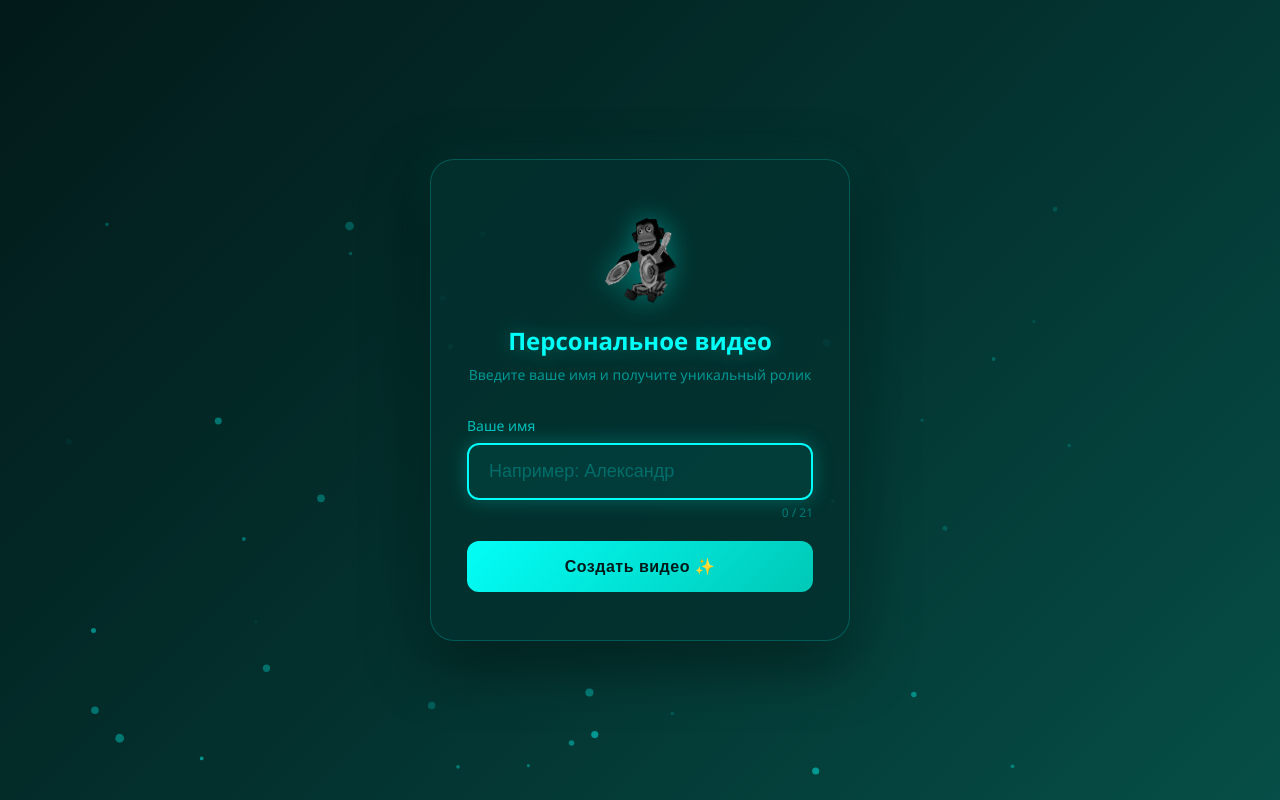
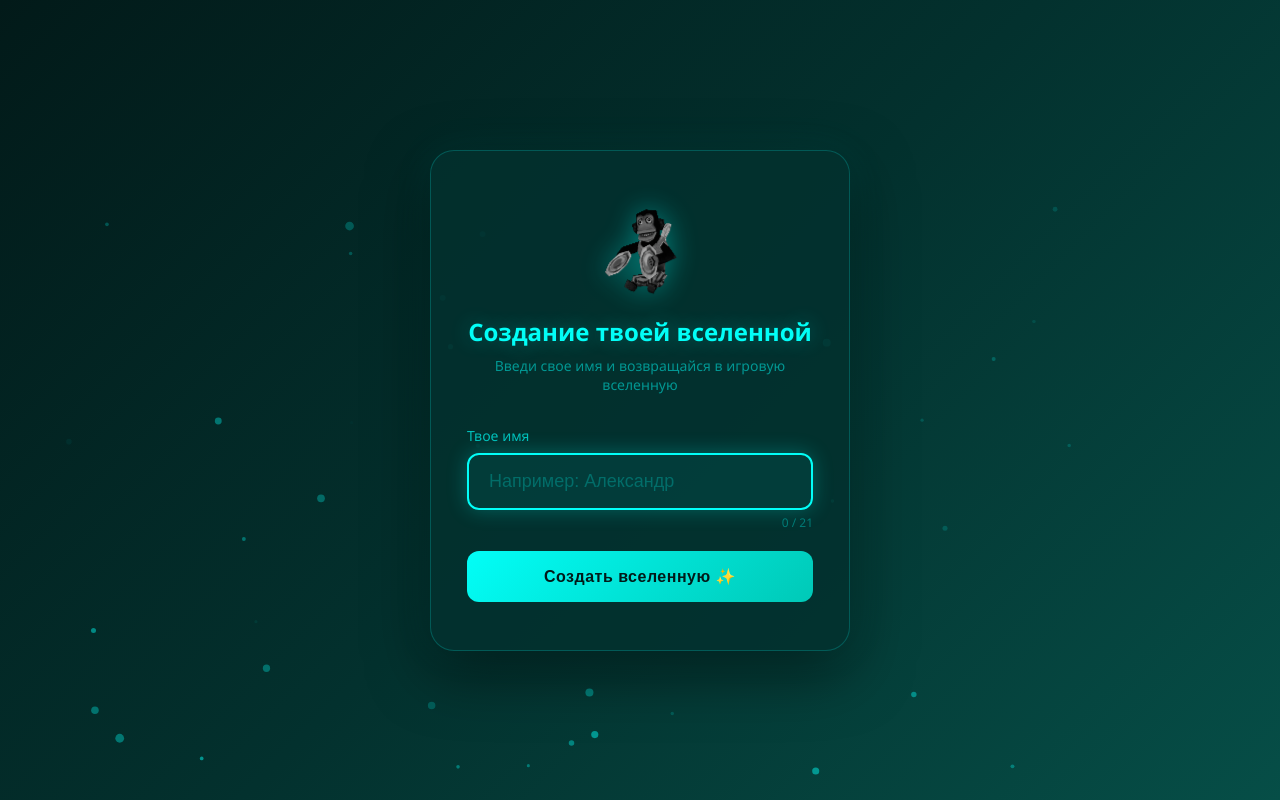
Before and after one commit to Nutellik123/personalized-video, a FastAPI app: page / in a window 1280 px wide. Run offline with FastAPI, Linux system fonts and the light colour scheme.

Commit message:
Last commit

```diff
--- a/templates/index.html
+++ b/templates/index.html
@@ -177,17 +177,17 @@
     <div class="logo">
         <img src="/assets/monkey.png" alt="logo">
     </div>
-    <h1>Персональное видео</h1>
-    <p class="sub">Введите ваше имя и получите уникальный ролик</p>
+    <h1>Создание твоей вселенной</h1>
+    <p class="sub">Введи свое имя и возвращайся в игровую вселенную</p>
 
     <form id="frm" action="/processing" method="GET">
-        <label for="name">Ваше имя</label>
+        <label for="name">Твое имя</label>
         <input type="text" id="name" name="name"
                placeholder="Например: Александр"
                required autocomplete="off">
         <div class="char-counter" id="counter">0 / 21</div>
         <button type="submit" class="btn btn-primary" id="submitBtn">
-            Создать видео ✨
+            Создать вселенную ✨
         </button>
     </form>
     <p class="err" id="err" style="display:none"></p>
--- a/templates/watch.html
+++ b/templates/watch.html
@@ -5,7 +5,7 @@
     <meta name="viewport" content="width=device-width, initial-scale=1.0, maximum-scale=1.0, user-scalable=no">
     <meta name="theme-color" content="#021a19">
     <meta name="color-scheme" content="dark">
-    <title>Просмотр видео</title>
+    <title>Вход во вселенную</title>
     <style>
         * { margin: 0; padding: 0; box-sizing: border-box; }
 
@@ -121,7 +121,7 @@
 <canvas id="particleCanvas"></canvas>
 
 <div class="card">
-    <h1>🎬 Ваше видео</h1>
+    <h1>🎬 Твоя вселенная</h1>
 
     <div class="video-container">
         <video controls autoplay playsinline>
```
Also changed, not shown: templates/processing.html (+9 -9 lines).
